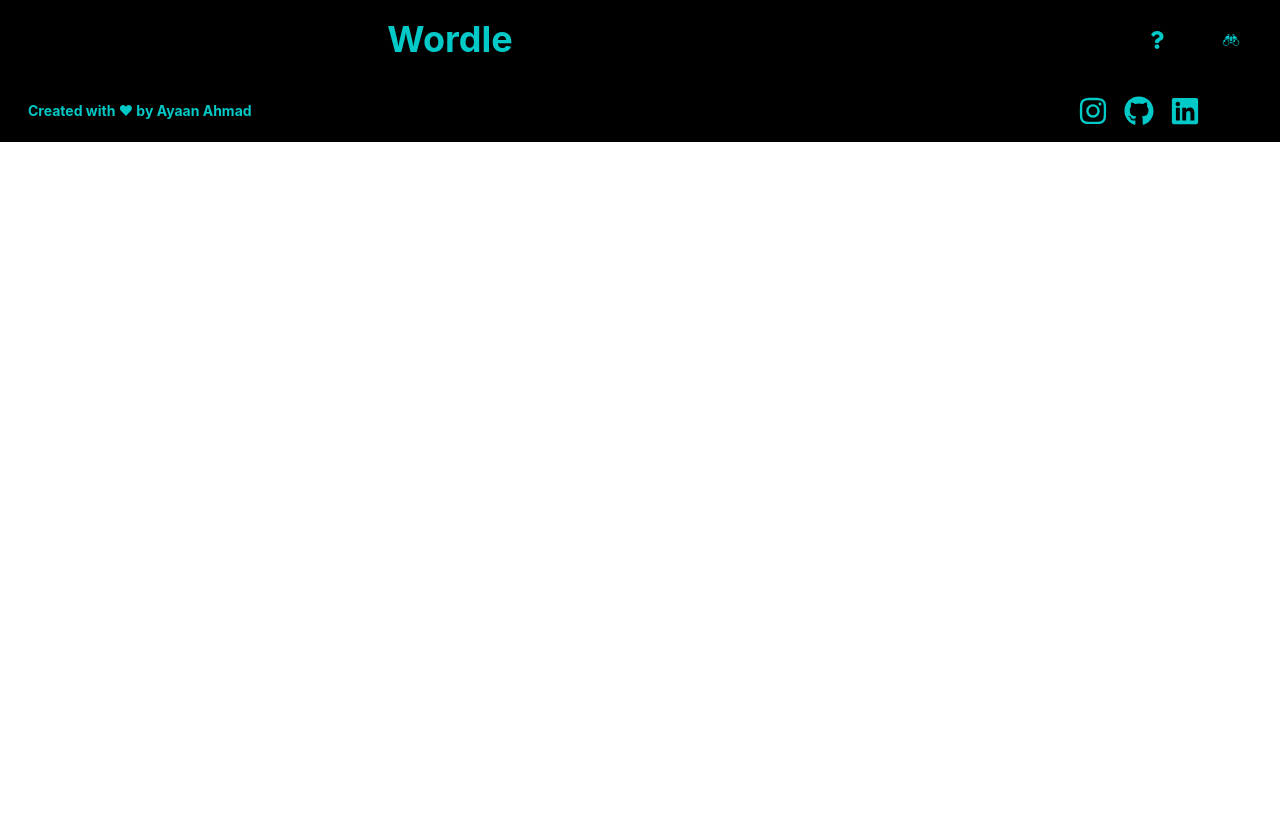
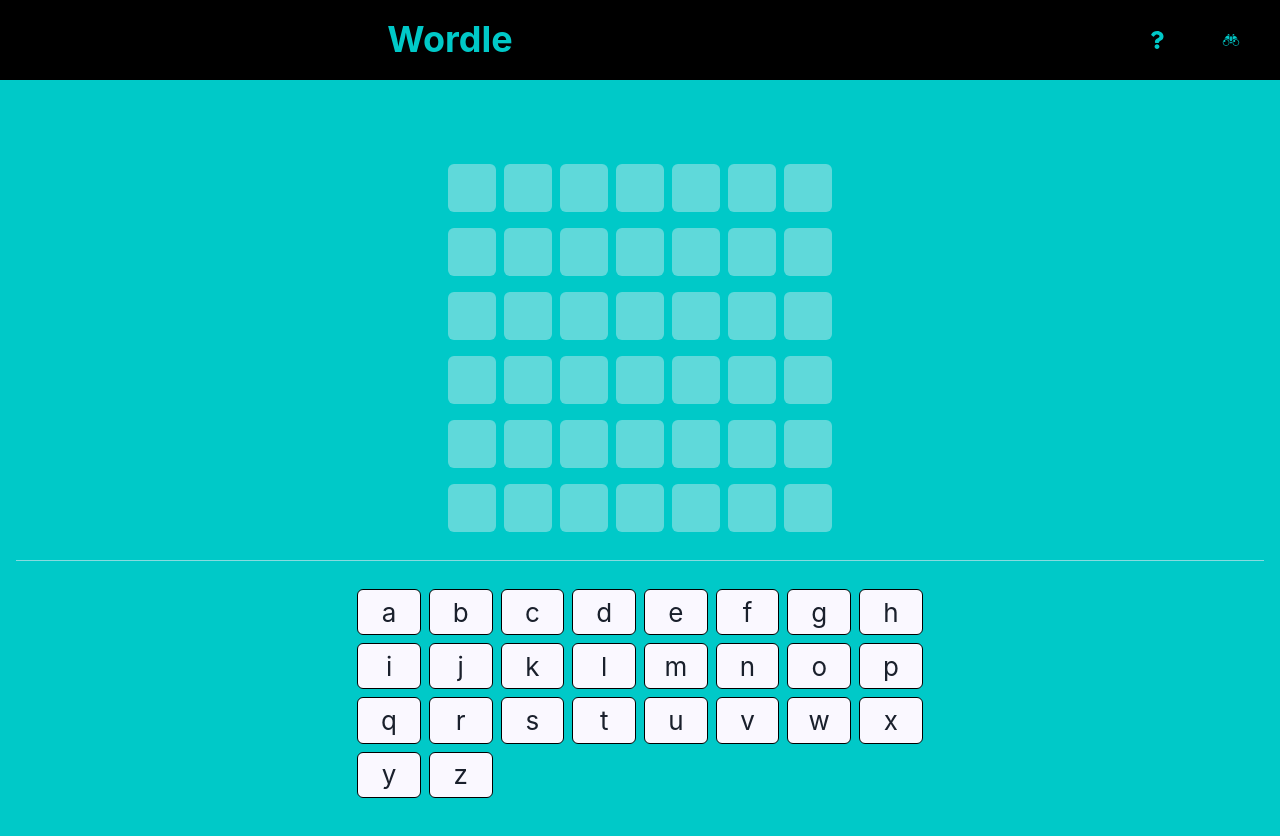
Before and after one commit to ayaan278/Wordle, a React (Create React App) app: page / in a window 1280 px wide. Shown: the top 836 px of the page. Before the commit the page ends 800 px from the top, so only its background shows below. Built offline with nearby package versions, Linux system fonts and the light colour scheme; no server answers; data requests are answered from the project's data file.

Commit message:
Published version

```diff
--- a/src/App.js
+++ b/src/App.js
@@ -1,6 +1,5 @@
 import { useLayoutEffect, useState } from "react";
 import Header from "./components/Header";
-import Footer from "./components/Footer";
 import Wordle from "./components/Wordle";
 
 
@@ -9,8 +8,7 @@
   const [hint, setHint] = useState(null);
 
   useLayoutEffect(() => {
-    // fetch("http://localhost:3001/solutions")
-    fetch("https://api.npoint.io/1238a98c3a3ca57bc550/solutions")
+    fetch("http://localhost:3001/solutions")
       .then((res) => res.json())
       .then((json) => {
         // console.log(json);
@@ -27,7 +25,6 @@
       <Header />
       {solution && <Wordle solution={solution} hint={hint} />}
       {/* doesn't print solution unless there is some values to it */}
-      <Footer />
     </>
   );
 }
--- a/src/components/Footer.jsx
+++ /dev/null
@@ -1,37 +0,0 @@
-import { Heading, Link, HStack, Spacer } from "@chakra-ui/react";
-import React from "react";
-import { FaInstagram, FaGithub, FaLinkedin } from "react-icons/fa";
-
-
-const Footer = () => {
-  return (
-    <HStack w="100%" bg="black" color="#00C9C8">
-      <HStack w={{ base: "60%", md: "40%", lg: "60%" }}>
-        <Heading fontSize={{ base: "xs", md: "xs", lg: "sm" }} pl="2em">
-          {" "}
-          Created with &hearts; by Ayaan Ahmad
-        </Heading>
-      </HStack>
-      <Spacer/>
-      <HStack w={{ base: "40%", md: "40%", lg: "40%" }} gap="1em" px={{ base: "1em", md: "2em", lg: "5em" }} py="1em" justifyContent={'end'}>
-        <Link href="https://www.instagram.com/_.ayaanii._/">
-          <span size="md" class="inline-block h-12 w-12 ring-white">
-            <FaInstagram style={{ fontSize: "30px" }} />
-          </span>
-        </Link>
-        <Link href="https://github.com/ayaan278">
-          <span size="md" class="inline-block h-12 w-12 ring-white">
-            <FaGithub style={{ fontSize: "30px" }} />
-          </span>
-        </Link>
-        <Link href="https://www.linkedin.com/in/ayaan-ahmad-06545614a">
-          <span size="md" class="inline-block h-12 w-12 ring-white">
-            <FaLinkedin style={{ fontSize: "30px" }} />
-          </span>
-        </Link>
-      </HStack>
-    </HStack>
-  );
-};
-
-export default Footer;
--- a/src/components/Keypad.jsx
+++ b/src/components/Keypad.jsx
@@ -10,8 +10,7 @@
   const [letters, setLetters] = useState(null);
 
   useEffect(() => {
-    // fetch("http://localhost:3001/letters")
-    fetch("https://api.npoint.io/1238a98c3a3ca57bc550/letters")
+    fetch("http://localhost:3001/letters")
       .then((res) => res.json())
       .then((json) => {
         setLetters(json);
```
Also changed, not shown: 1 other file (tests, documents, lock files or other folders).
